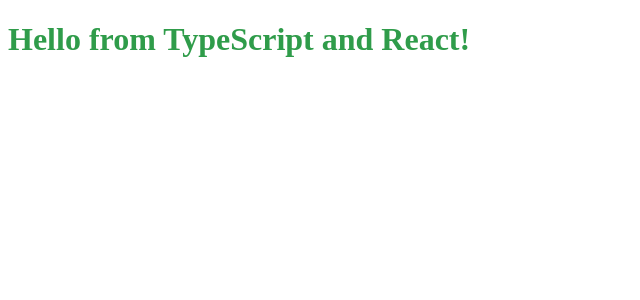
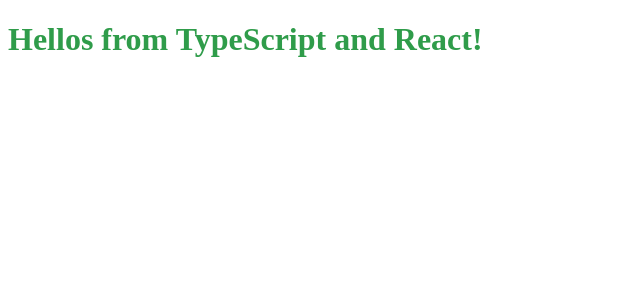
Before and after one commit to TPessanha/ElectronBoilerplate, a React app: page / in a window 1280 px wide. Shown: the top 300 px of the page, without its empty margins (0-640 px from the left). Built offline with nearby package versions, Linux system fonts and the light colour scheme; the HTML template or start-up script is replaced by a standard one.

Commit message:
{TEST IGNORE}

```diff
--- a/src/components/Home.tsx
+++ b/src/components/Home.tsx
@@ -16,7 +16,7 @@
 	public render() {
 		return (
 			<h1 className={styles.test}>
-				Hello from {this.props.compiler} and {this.props.framework}!
+				Hellos from {this.props.compiler} and {this.props.framework}!
 			</h1>
 		);
 	}
```
